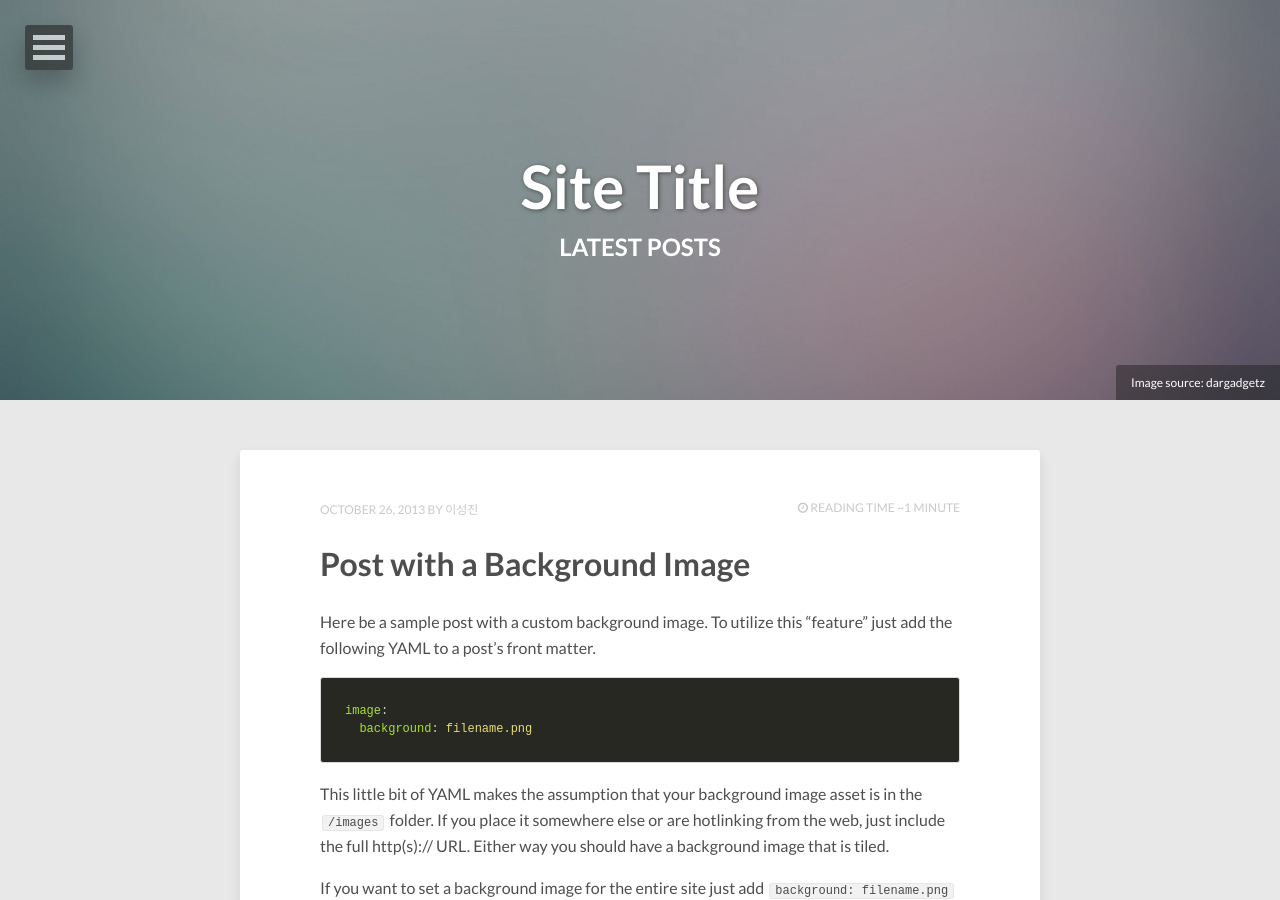
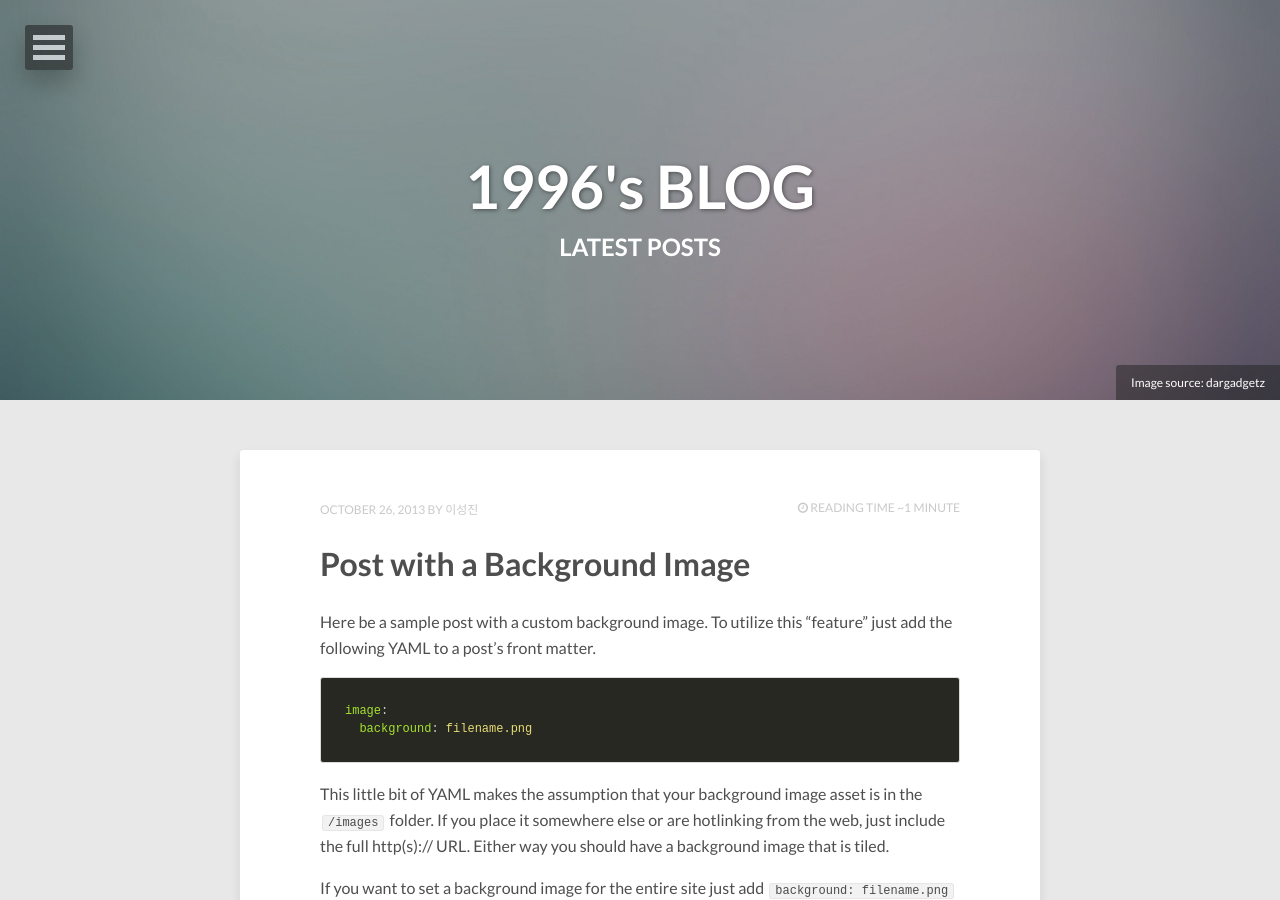
Before and after one commit to enter1996/enter.github.io, a Jekyll site: the page built from index.html, in a window 1280 px wide and 900 px high. Built offline with Jekyll 4.4.1, drawn with Linux system fonts in a browser that asks for light colours; nearby versions of some CDN libraries; the list of posts is cut into pages by our own code.

Commit message:
Update _config.yml

```diff
--- a/_config.yml
+++ b/_config.yml
@@ -1,5 +1,5 @@
-title:            Site Title
-description:      Describe your website here.
+title:            1996's BLOG
+description:      1996
 disqus_shortname:
 reading_time:     true
 words_per_minute: 200
```
